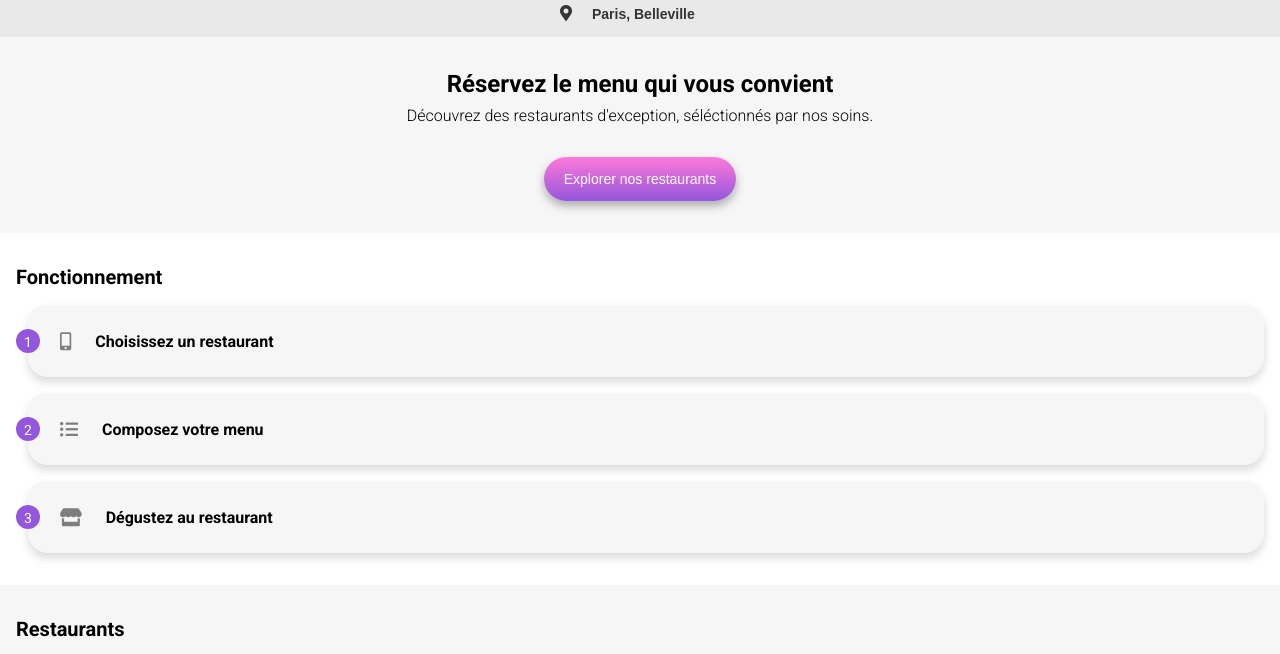
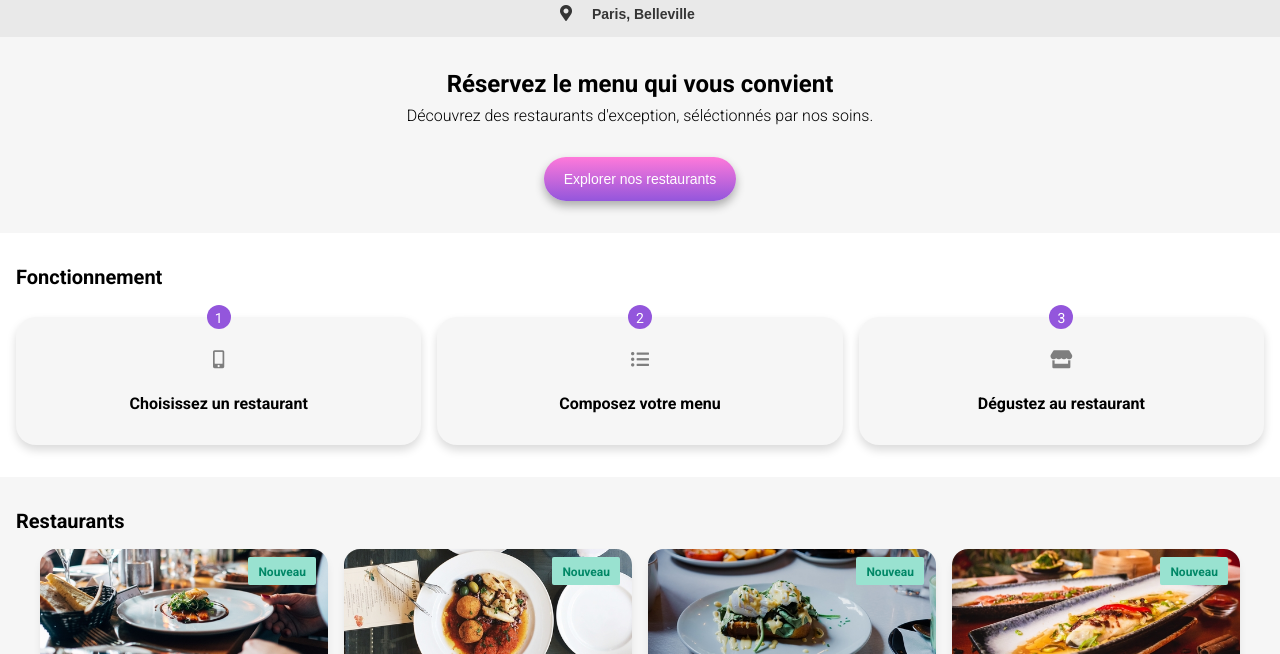
Before and after one commit to maxkerf/MaximeKerfourn_3_29092021, a website: page index.html in a window 1280 px wide. Shown: the part 106-760 px from the top of the page. Drawn offline with Linux system fonts and the light colour scheme; a web font is replaced by a local one.

Commit message:
adapt guide section to desktop

```diff
--- a/index.html
+++ b/index.html
@@ -49,9 +49,12 @@
 			<!-- Guide -->
 			<section class="guide">
 				<h2>Fonctionnement</h2>
+				<div class="guide__steps">
 					<div class="guide-step">
 						<div class="guide-step__number">1</div>
-					<div class="guide-step__icon"><i class="fas fa-mobile-alt"></i></div>
+						<div class="guide-step__icon">
+							<i class="fas fa-mobile-alt"></i>
+						</div>
 						<h3>Choisissez un restaurant</h3>
 					</div>
 					<div class="guide-step">
@@ -63,6 +66,7 @@
 						<div class="guide-step__number">3</div>
 						<div class="guide-step__icon"><i class="fas fa-store"></i></div>
 						<h3>Dégustez au restaurant</h3>
+					</div>
 				</div>
 			</section>
 			<!-- Main -->
--- a/sass/pages/_home.scss
+++ b/sass/pages/_home.scss
@@ -78,17 +78,25 @@ body {
 
 .guide {
 	padding: $padding-container;
+
+	&__steps {
+		margin-top: 1rem;
+		display: flex;
+		flex-direction: column;
+		gap: 1rem;
+		margin-left: $size-step-number/2;
+	}
 }
 
 .guide-step {
 	display: flex;
 	align-items: center;
+	gap: 1.5rem;
 	background-color: $color-grey-light;
 	border-radius: 1.25rem;
 	height: 4.5rem;
+	padding-left: 2rem;
 	box-shadow: 0 5px 10px 0 rgba($color-black, 0.15);
-	margin-left: $size-step-number/2;
-	margin-top: 1rem;
 	position: relative;
 	z-index: 1;
 
@@ -97,6 +105,8 @@ body {
 		position: absolute;
 		width: 100%;
 		height: 100%;
+		top: 0;
+		left: 0;
 		background-color: lighten($color-primary, 35%);
 		border-radius: inherit;
 		z-index: -1;
@@ -128,12 +138,12 @@ body {
 		align-items: center;
 		padding-top: 0.125rem;
 		position: absolute;
-		left: -$size-step-number/2;
+		/* left: -$size-step-number/2; */
+		left: 0;
+		transform: translate(-50%);
 	}
 
 	&__icon {
-		margin-left: 2rem;
-		margin-right: 1.5rem;
 		color: $color-grey-dark;
 		font-size: 1.125rem;
 	}
@@ -206,3 +216,27 @@ body {
 	font-size: 0.75rem;
 	font-weight: bold;
 }
+
+@media screen and (min-width: 768px) {
+	.guide {
+		&__steps {
+			flex-direction: row;
+			margin-top: 1rem + $size-step-number/2;
+			margin-left: 0;
+		}
+	}
+
+	.guide-step {
+		flex: 1;
+		flex-direction: column;
+		height: unset;
+		padding: 2rem;
+		text-align: center;
+
+		&__number {
+			top: 0;
+			left: 50%;
+			transform: translate(-50%, -50%);
+		}
+	}
+}
```
Also changed, not shown: public/css/style.css, public/css/unprefixed/style.css. Lines whose indentation alone changed are shown as unchanged.
